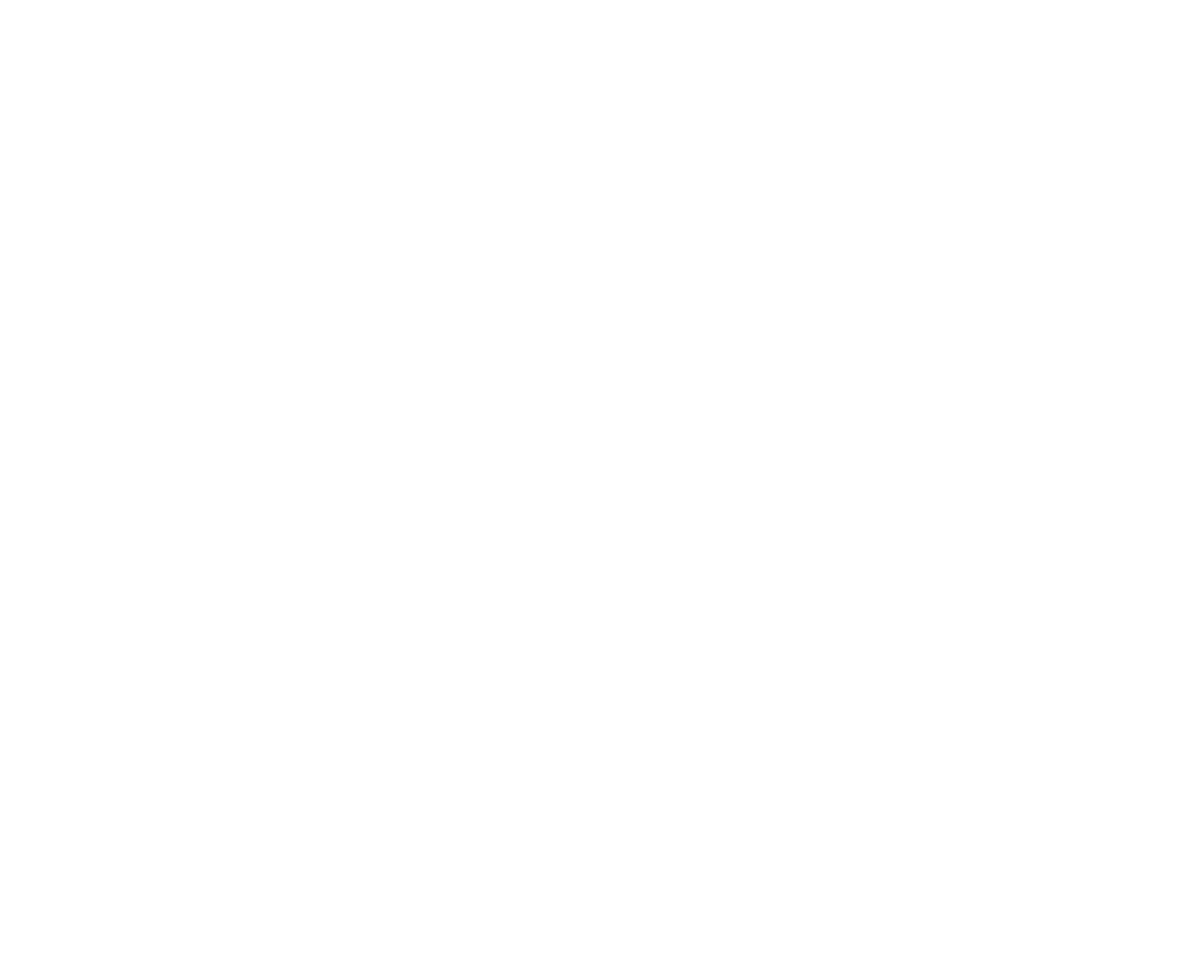
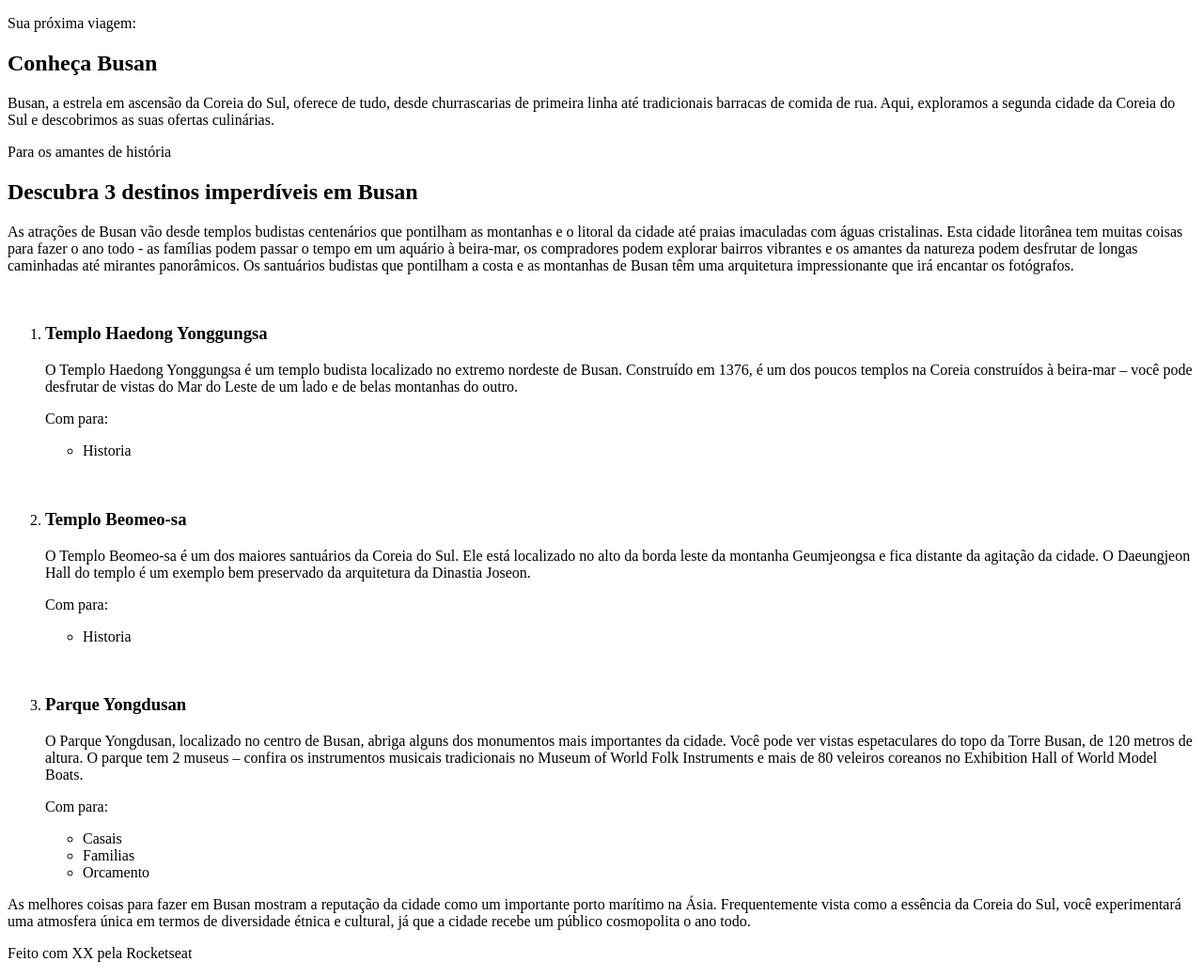
Before and after one commit to Jackeline-Matos/local-turistico, a plain HTML site: page index.html in a window 1280 px wide. Shown: the whole page at 94% size. Before the commit the page ends 800 px from the top, so only its background shows below. Drawn offline with Linux system fonts and the light colour scheme.

Commit message:
index-html-ok

```diff
--- a/index.html
+++ b/index.html
@@ -3,9 +3,94 @@
 <head>
   <meta charset="UTF-8">
   <meta name="viewport" content="width=device-width, initial-scale=1.0">
-  <title>Document</title>
+  <title>Guia Turístico</title>
 </head>
 <body>
+  <main id="page">
+        <!--container- header -->
+        <section id="info-destiny">
+          <p>Sua próxima viagem:</p>
+          <h1>Conheça Busan</h1>
+        </section>
+        <!--container-foto-info-italic -->
+        <section id="img-info">
+          <p>
+            Busan, a estrela em ascensão da Coreia do Sul, oferece de tudo, desde churrascarias de primeira linha até tradicionais barracas de comida de rua. Aqui, exploramos a segunda cidade da Coreia do Sul e descobrimos as suas ofertas culinárias.
+          </p>
+        </section>
+        <!-- Container-info-page-destiny-city-->
+        <div id="info-page-destiny">
 
+         <!-- container-info-destiny-city -->
+        <section id="info-destiny-city">
+          <p>Para os amantes de história</p>
+          <h2>Descubra 3 destinos imperdíveis em Busan</h2>
+          <p>
+              As atrações de Busan vão desde templos budistas centenários que pontilham as montanhas e o litoral da cidade até praias imaculadas com águas cristalinas. Esta cidade litorânea tem muitas coisas para fazer o ano todo - as famílias podem passar o tempo em um aquário à beira-mar, os compradores podem explorar bairros vibrantes e os amantes da natureza podem desfrutar de longas caminhadas até mirantes panorâmicos.
+              Os santuários budistas que pontilham a costa e as montanhas de Busan têm uma arquitetura impressionante que irá encantar os fotógrafos.
+          </p>
+        </section>
+
+          <!-- container-infocity-ol-->
+         <section id="destiny-city-info">
+          <ol>
+            <img src="" alt="">
+            <li>
+              <h3>Templo Haedong Yonggungsa </h3>
+              <p>
+                  O Templo Haedong Yonggungsa é um templo budista localizado no extremo nordeste de Busan. Construído em 1376, é um dos poucos templos na Coreia construídos à beira-mar – você pode desfrutar de vistas do Mar do Leste de um lado e de belas montanhas do outro.
+
+              </p>
+              <p>Com para:
+                <ul>
+                  <li>
+                      Historia
+                  </li>
+                </ul>
+              </p>
+            </li>
+
+            <img src="" alt="">
+            <li>
+              <h3>Templo Beomeo-sa</h3>
+              <p>
+                  O Templo Beomeo-sa é um dos maiores santuários da Coreia do Sul. Ele está localizado no alto da borda leste da montanha Geumjeongsa e fica distante da agitação da cidade. O Daeungjeon Hall do templo é um exemplo bem preservado da arquitetura da Dinastia Joseon.
+
+              </p>
+              <p>Com para:
+                <ul>
+                  <li>Historia</li>
+                </ul>
+              </p>
+            </li>
+
+
+            <img src="" alt="">
+            <li>
+              <h3>Parque Yongdusan</h3>
+              <p>
+                O Parque Yongdusan, localizado no centro de Busan, abriga alguns dos monumentos mais importantes da cidade. Você pode ver vistas espetaculares do topo da Torre Busan, de 120 metros de altura. O parque tem 2 museus – confira os instrumentos musicais tradicionais no Museum of World Folk Instruments e mais de 80 veleiros coreanos no Exhibition Hall of World Model Boats.
+              </p>
+              <p>Com para:
+                <ul>
+                  <li>Casais</li>
+                  <li>Familias</li>
+                  <li>Orcamento</li>
+                </ul>
+                </p>
+             </li>
+           </ol>
+
+          </section>
+          <section id="description">
+            <p>
+              As melhores coisas para fazer em Busan mostram a reputação da cidade como um importante porto marítimo na Ásia. Frequentemente vista como a essência da Coreia do Sul, você experimentará uma atmosfera única em termos de diversidade étnica e cultural, já que a cidade recebe um público cosmopolita o ano todo.
+            </p>
+          </section>
+        </div>
+    </main>
+    <footer>
+      <p>Feito com XX pela Rocketseat</p>
+    </footer>
 </body>
 </html>
```
